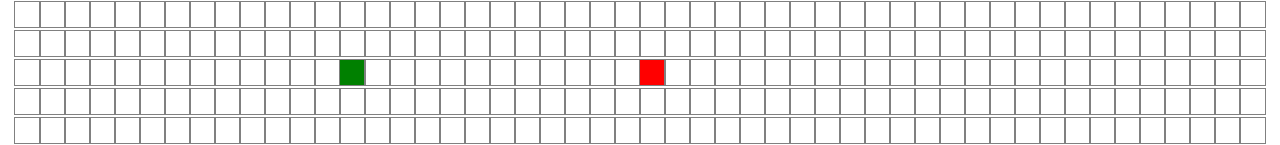
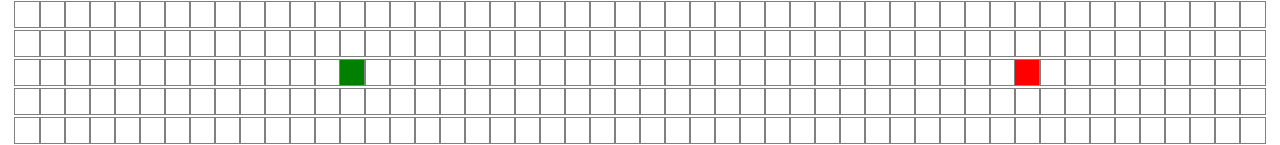
Before and after one commit to ChristopherChau/PathFindingVisualizer, a React (Create React App) app: page / in a window 1280 px wide. Shown: the part 352-497 px from the top of the page. Built offline with nearby package versions, Linux system fonts and the light colour scheme.

Commit message:
Starting Min Heap

```diff
--- a/src/PathFindingVisualizer/Node/Node.css
+++ b/src/PathFindingVisualizer/Node/Node.css
@@ -14,11 +14,11 @@
 }
 
 .nodeVisited{
-  background-color: blue;
+  background-color: rgb(83, 195, 255);
 }
 .nodeWall{
-  background-color: gray;
+  background-color: rgb(27, 27, 125);
 }
 .finalNode{
-  background-color: yellow;
+  background-color: rgb(246, 246, 44);
 }
--- a/src/PathFindingVisualizer/PathFindingVisualizer.jsx
+++ b/src/PathFindingVisualizer/PathFindingVisualizer.jsx
@@ -1,12 +1,12 @@
 /* eslint-disable no-undef */
 /* eslint-disable no-unused-vars */
 import React, { Component } from 'react';
-import { dijkstra , getFinalPath} from '../algorithms/dijkstras';
+import { dijkstra , getFinalPath} from '../algorithms/dijkstras/dijkstras';
 import Node from './Node/Node';
 
 
 const FINISH_NODE_ROW = 10;
-const FINISH_NODE_COL = 25;
+const FINISH_NODE_COL = 40;
 const START_NODE_ROW = 10;
 const START_NODE_COL = 13;
 export default class PathFindingVisualizer extends Component {
@@ -61,7 +61,7 @@ export default class PathFindingVisualizer extends Component {
         let newNode = {...node, isFinal: true};
         newGrid[node.row][node.col] = newNode;
         this.setState({nodes: newGrid});
-      }, 50 );
+      }, 75 * i );
     }
   }
 
--- a/src/algorithms/dijkstras.js
+++ b/src/algorithms/dijkstras/dijkstras.js
@@ -1,12 +1,13 @@
 /* eslint-disable no-unused-vars */
 import helpers from './helper';
+
 
 export function dijkstra(grid, start, finish){
   const visitedNodesInOrder = [];
   start.distance = 0;
   const unvisitedNodes = helpers.getAllNodes(grid);
   while (!!unvisitedNodes.length) {
-    helpers.sortByDistance(unvisitedNodes);
+    helpers.sortByDistance(unvisitedNodes);//make this min heap
     const closestNode = unvisitedNodes.shift();
     if (closestNode.isWall) continue;
     if (closestNode.distance === Infinity) return visitedNodesInOrder;
```
Also changed, not shown: src/algorithms/dijkstras/helper.js (renamed from src/algorithms/helper.js), src/dataStructure/Heap.js/minHeap.js (added).
